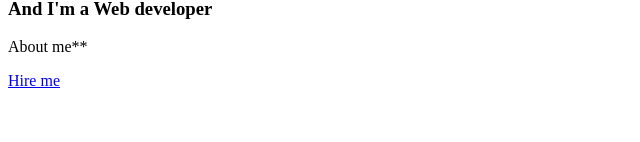
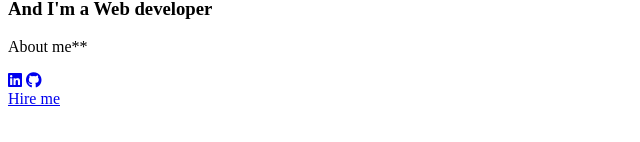
Before and after one commit to UdoNieuw/MyPortifolio, a plain HTML site: page Index.html in a window 1280 px wide. Shown: the part 154-296 px from the top of the page, without its empty margins (0-640 px from the left). Drawn offline with Linux system fonts and the light colour scheme.

Commit message:
Update Index.html

```diff
--- a/Index.html
+++ b/Index.html
@@ -2,6 +2,7 @@
 <html lang="en">
     <head>
         <title>My Portifolio</title>
+        <link rel="stylesheet" href="https://cdnjs.cloudflare.com/ajax/libs/font-awesome/6.5.2/css/all.min.css">
         <!-- link to style - bootstrap -->
     </head>
     <body>
```
